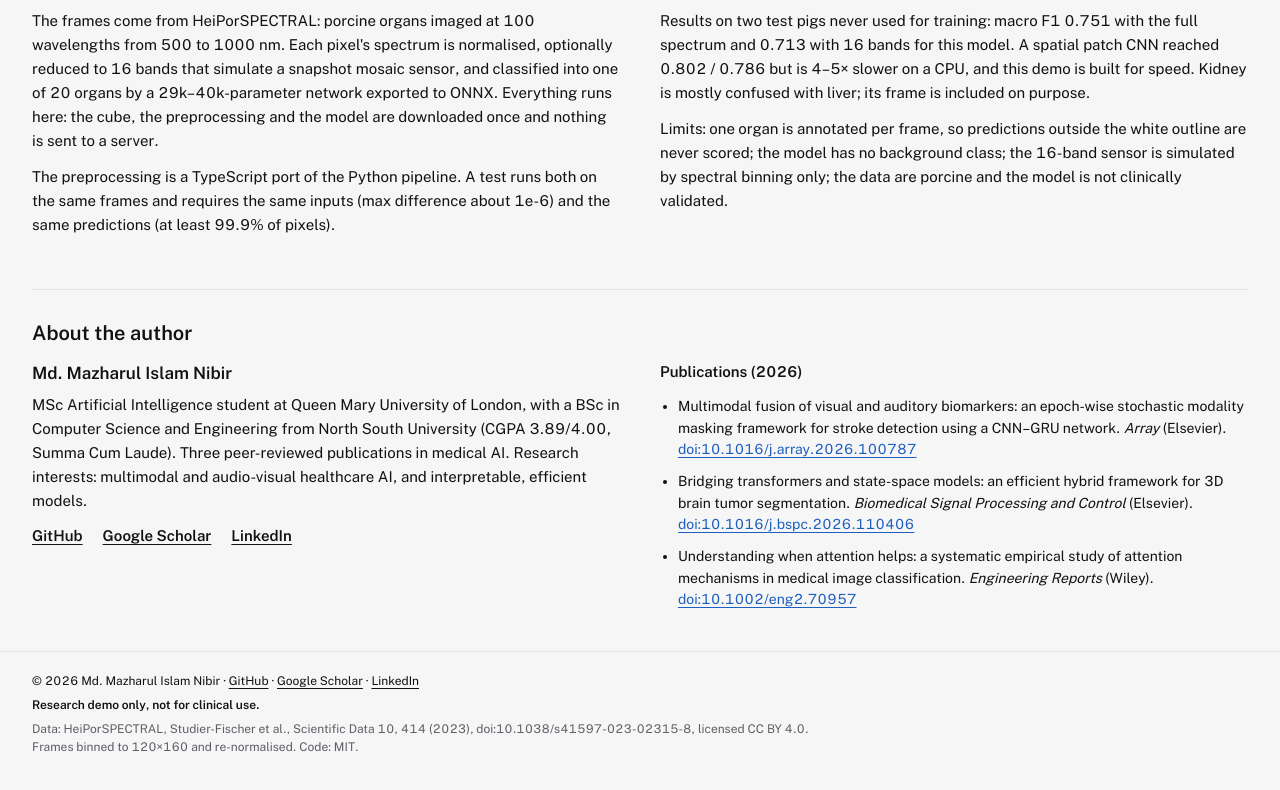
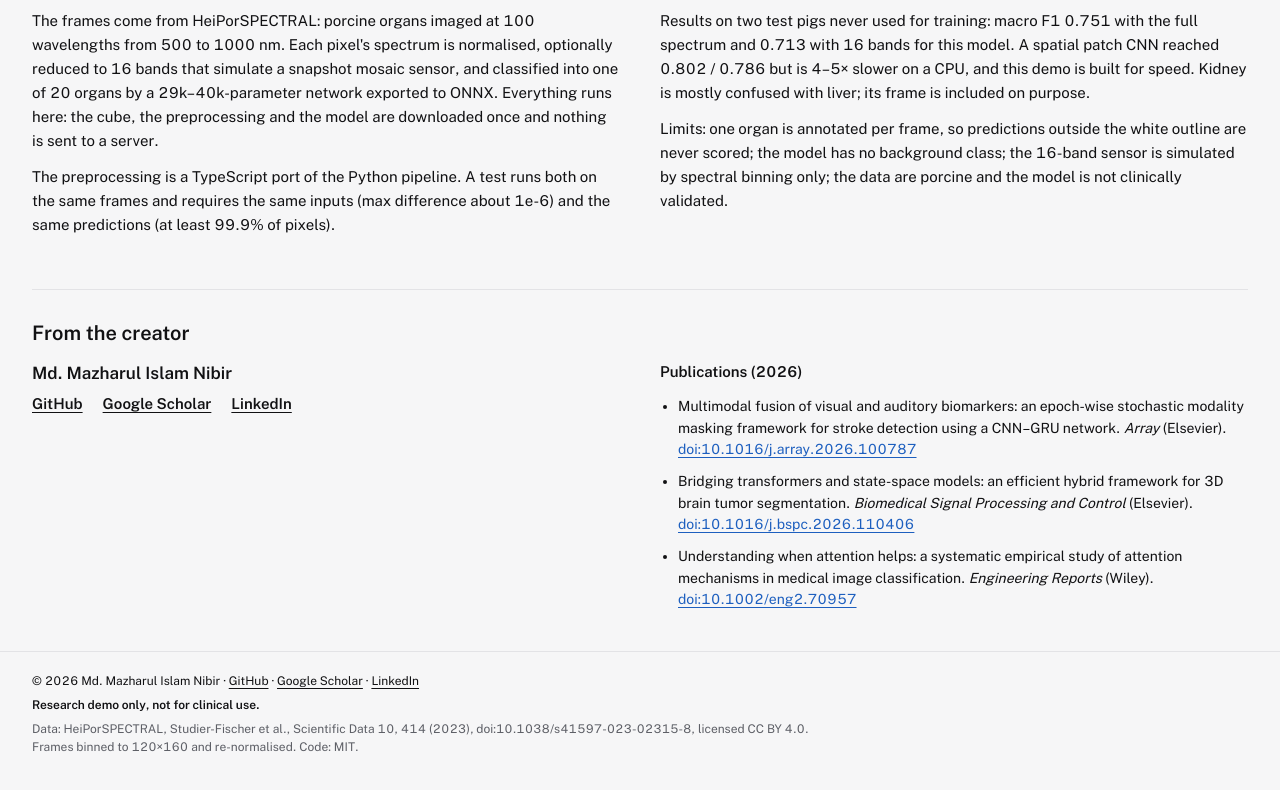
Before and after one commit to MazharulNibir1/realtime-hsi-tissue-segmentation, a website built with Vite: page web/index.html in a window 1280 px wide. Shown: the part 1314-2104 px from the top of the page. Built offline with nearby package versions, Linux system fonts and the light colour scheme; files whose address does not match are found by name.

Commit message:
feat(web): rename author section to From the creator and drop the bio paragraph

```diff
--- a/web/index.html
+++ b/web/index.html
@@ -26,7 +26,7 @@
         <a href="#how">How it works</a>
         <a href="https://github.com/MazharulNibir1/realtime-hsi-tissue-segmentation/blob/main/results/results.md">Results</a>
         <a href="https://github.com/MazharulNibir1/realtime-hsi-tissue-segmentation">Code</a>
-        <a href="#author">Author</a>
+        <a href="#author">Creator</a>
       </nav>
     </header>
 
@@ -148,16 +148,10 @@
         </div>
 
       <section id="author" class="author" aria-labelledby="author-h">
-        <h2 id="author-h">About the author</h2>
+        <h2 id="author-h">From the creator</h2>
         <div class="author-cols">
           <div>
             <p class="author-name">Md. Mazharul Islam Nibir</p>
-            <p>
-              MSc Artificial Intelligence student at Queen Mary University of London, with a BSc in Computer
-              Science and Engineering from North South University (CGPA 3.89/4.00, Summa Cum Laude). Three
-              peer-reviewed publications in medical AI. Research interests: multimodal and audio-visual
-              healthcare AI, and interpretable, efficient models.
-            </p>
             <ul class="profile-links">
               <li><a href="https://github.com/MazharulNibir1" rel="me noopener">GitHub</a></li>
               <li><a href="https://scholar.google.com/citations?user=eqYIQXoAAAAJ&amp;hl=en" rel="me noopener">Google Scholar</a></li>
```
